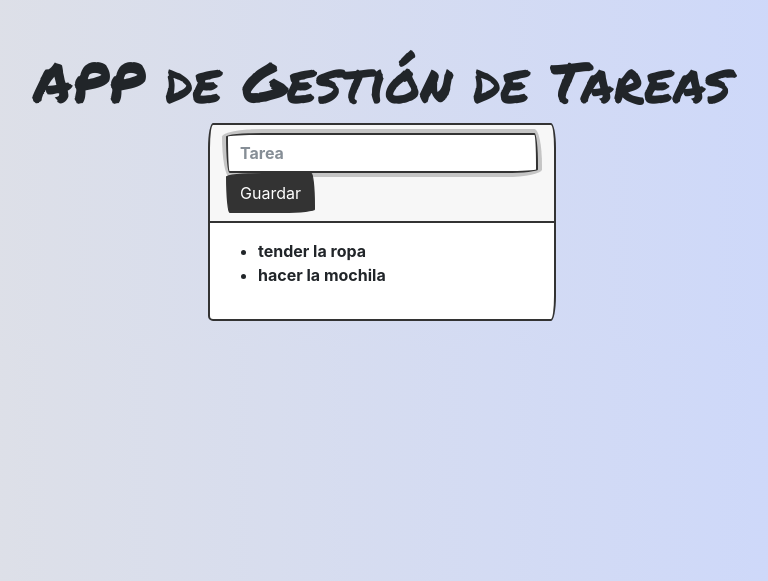
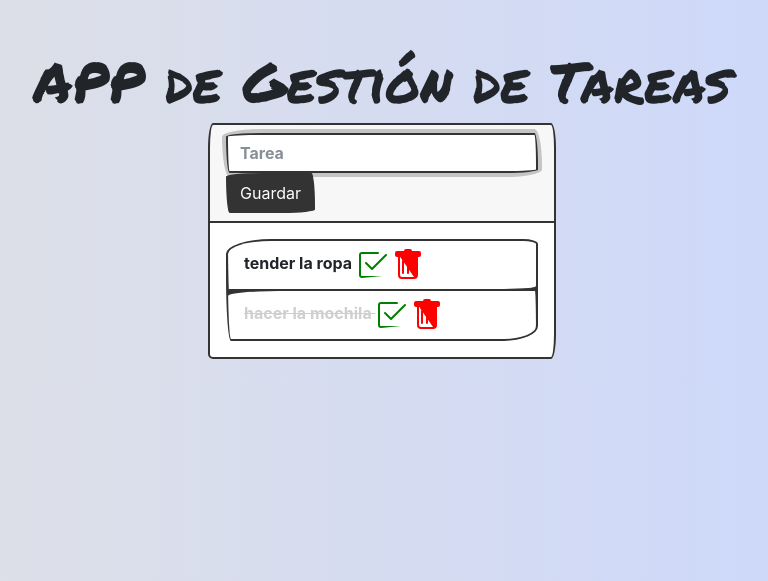
Before and after one commit to Estivbi/GestorTareas, a Flask app: page / in a window 1280 px wide. Shown: the top 581 px of the page, without its empty margins (258-1026 px from the left). Run offline with Flask 3, Linux system fonts and the light colour scheme; data comes from the database, SQL or seed files in the repository; both versions use the stored data as it was after the commit; some libraries are stand-ins or nearby versions; some web fonts are replaced.

Commit message:
finish project

```diff
--- a/main.py
+++ b/main.py
@@ -11,6 +11,18 @@ def crear():
     db.session.commit() # Guardamos los cambios en la base de datos
     return redirect(url_for('home'))
 
+@app.route('/eliminar-tarea/<id>')
+def eliminar(id):
+    tarea = db.session.query(Tarea).filter_by(id=int(id)).delete()
+    db.session.commit() # Ejecutar la operación pendiente de la base de datos
+    return redirect(url_for('home'))
+
+@app.route('/tarea-hecha/<id>')
+def hecha(id):
+    tarea = db.session.query(Tarea).filter_by(id=int(id)).first() # Se obtiene la tarea que se busca
+    tarea.hecha = not(tarea.hecha) # Guardamos en la variable booleana de la tarea, su contrario
+    db.session.commit() # Ejecutar la operación pendiente de la base de datos
+    return redirect(url_for('home'))
 @app.route('/')
 def home():
     todas_las_tareas = db.session.query(Tarea).all()  # Obtenemos todas las tareas
--- a/static/styles.css
+++ b/static/styles.css
@@ -7,3 +7,8 @@ body {
 .titulo {
     font-family: 'Permanent Marker', cursive;
 }
+
+.tarea_hecha {
+    text-decoration: line-through;
+    color: #cfcfcf;
+}
--- a/templates/index.html
+++ b/templates/index.html
@@ -8,6 +8,7 @@
     <link rel="preconnect" href="https://fonts.googleapis.com">
     <link rel="preconnect" href="https://fonts.gstatic.com" crossorigin>
     <link href="https://fonts.googleapis.com/css2?family=Permanent+Marker&display=swap" rel="stylesheet">
+    <link rel="stylesheet" href="https://cdn.jsdelivr.net/npm/@fortawesome/fontawesome-free@6.1.2/css/fontawesome.min.css" integrity="sha384-X8QTME3FCg1DLb58++lPvsjbQoCT9bp3MsUU3grbIny/3ZwUJkRNO8NPW6zqzuW9" crossorigin="anonymous">
 </head>
 <body>
 <main class="container p-4">
@@ -26,16 +27,37 @@
                         </button>
                     </form>
                 </div>
-                <div class="card-body">
-                    <ul>
+               <div class="card-body">
+                    <ul class="list-group">
                         {% for tarea in lista_de_tareas %}
-                        <li>
-                            {{tarea.contenido}} <!-- contenido es la variable de la clase
-                            Tarea que almacena el texto de la tarea -->
+                        <li class="list-group-item">
+                            <span class="{% if tarea.hecha==true %} tarea_hecha {% endif %}">
+                            {{tarea.contenido}} </span>
+                            <a href="/tarea-hecha/{{tarea.id}}" style="text-decoration:none">
+                                <svg xmlns="http://www.w3.org/2000/svg" width="2em" height="2em"
+                                fill="green" class="bi bi-check2-square" viewBox="0 0 16 16">
+                                <path d="M3 14.5A1.5 1.5 0 0 1 1.5 13V3A1.5 1.5 0 0 1 3
+                                1.5h8a.5.5 0 0 1 0 1H3a.5.5 0 0 0-.5.5v10a.5.5 0 0 0 .5.5h10a.5.5 0 0 0 .5-
+                                .5V8a.5.5 0 0 1 1 0v5a1.5 1.5 0 0 1-1.5 1.5H3z"/>
+                                <path d="m8.354 10.354 7-7a.5.5 0 0 0-.708-.708L8 9.293 5.354
+                                6.646a.5.5 0 1 0-.708.708l3 3a.5.5 0 0 0 .708 0z"/>
+                                </svg>
+                            </a>
+                            <a href="/eliminar-tarea/{{tarea.id}}" style="text-decoration:none">
+                                <svg xmlns="http://www.w3.org/2000/svg" width="2em" height="2em"
+                                fill="red" class="bi bi-trash" viewBox="0 0 16 16">
+                                <path d="M5.5 5.5A.5.5 0 0 1 6 6v6a.5.5 0 0 1-1 0V6a.5.5 0 0 1
+                                .5-.5zm2.5 0a.5.5 0 0 1 .5.5v6a.5.5 0 0 1-1 0V6a.5.5 0 0 1 .5-.5zm3 .5a.5.5 0 0
+                                0-1 0v6a.5.5 0 0 0 1 0V6z"/>
+                                <path fill-rule="evenodd" d="M14.5 3a1 1 0 0 1-1 1H13v9a2 2 0 0
+                                1-2 2H5a2 2 0 0 1-2-2V4h-.5a1 1 0 0 1-1-1V2a1 1 0 0 1 1-1H6a1 1 0 0 1 1-1h2a1 1 0
+                                0 1 1 1h3.5a1 1 0 0 1 1 1v1zM4.118 4 4 4.059V13a1 1 0 0 0 1 1h6a1 1 0 0 0 1-
+                                1V4.059L11.882 4H4.118zM2.5 3V2h11v1h-11z"/>
+                                </svg>
+                            </a>
                         </li>
                         {% endfor %}
                     </ul>
-                </div>
             </div>
         </div>
     </div>
```
Also changed, not shown: database/tareas.db.
